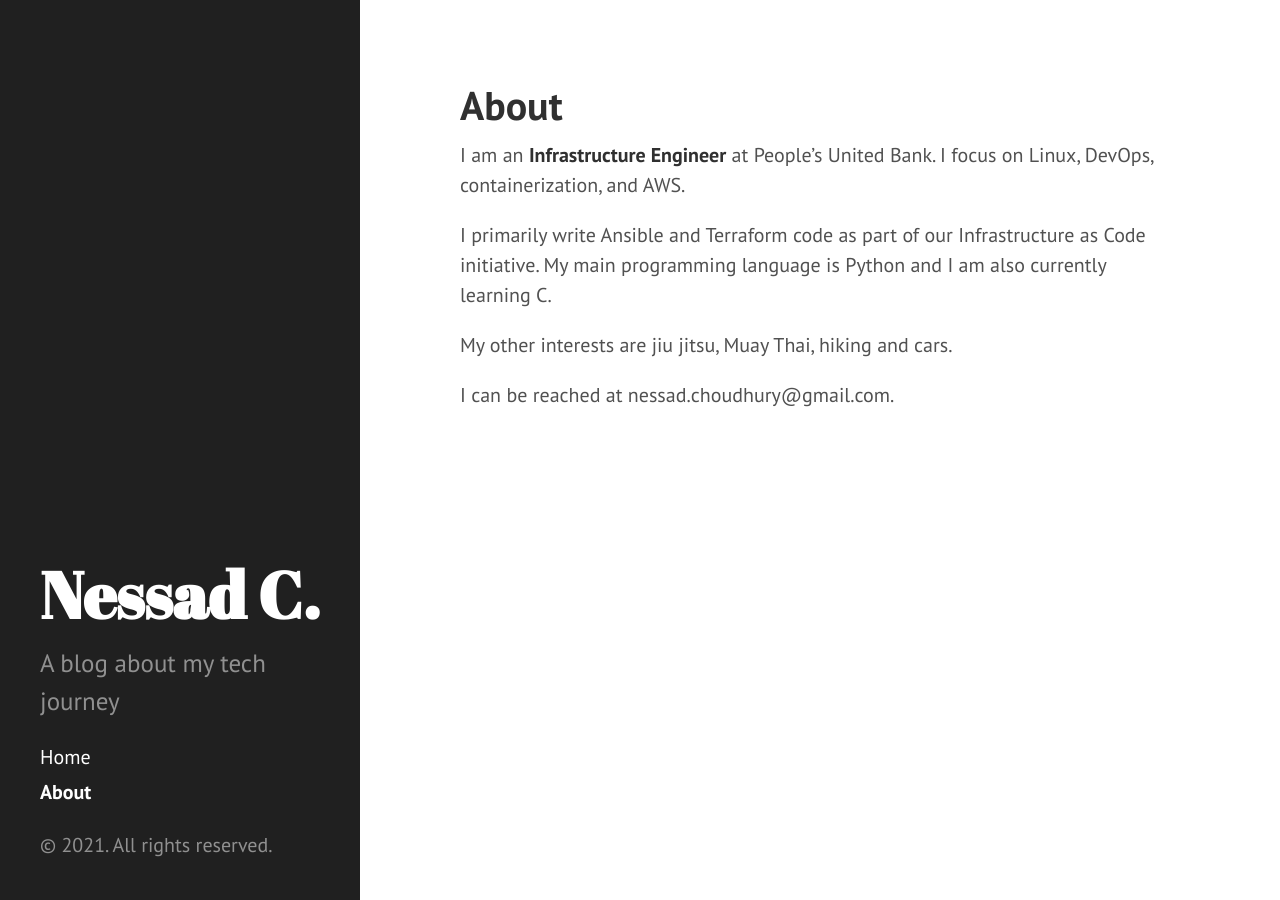
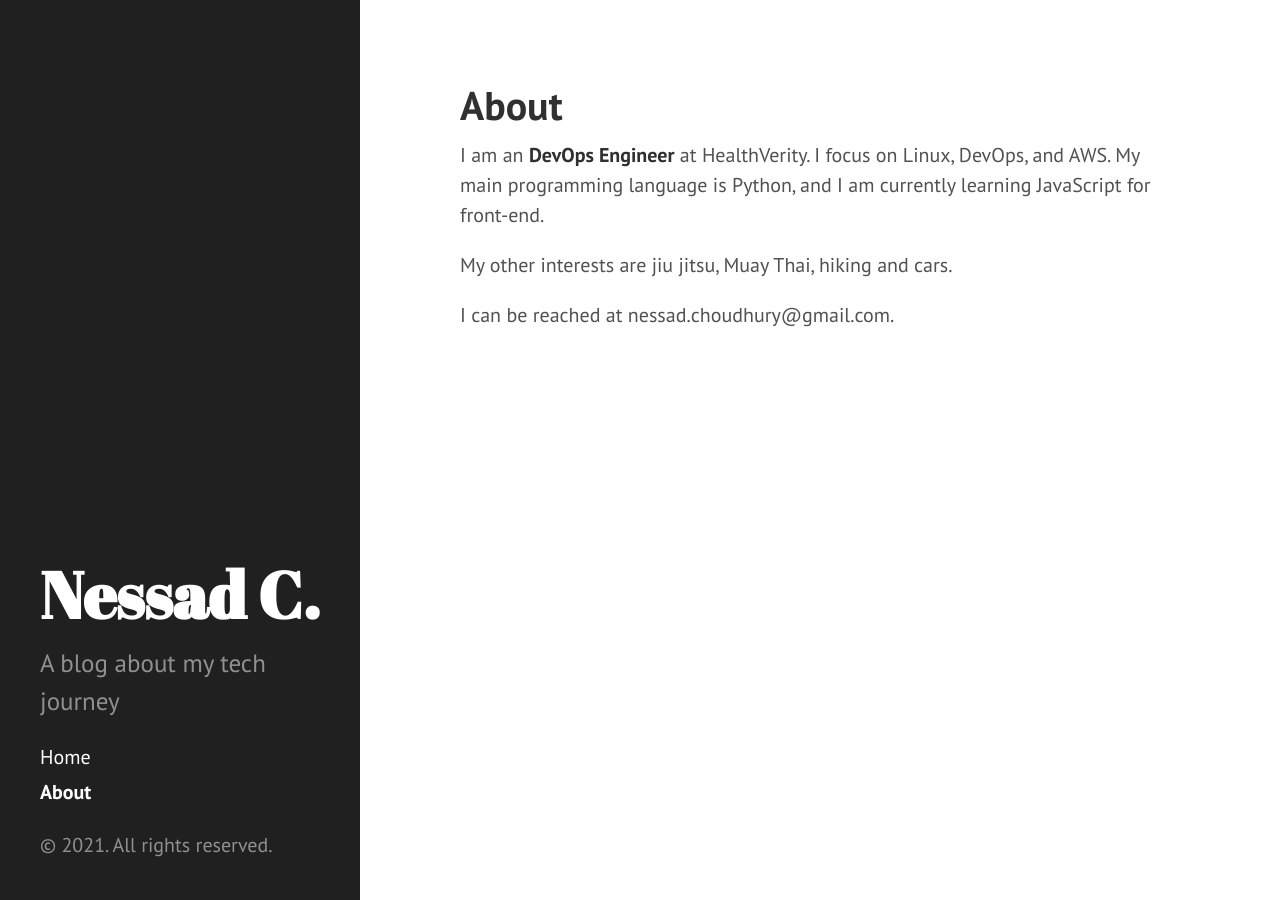
Before and after one commit to nessadc/blog, a Jekyll site: the page built from about.md, in a window 1280 px wide. Built offline with Jekyll 4.4.1, drawn with Linux system fonts in a browser that asks for light colours.

Commit message:
Update job position and about page

```diff
--- a/about.md
+++ b/about.md
@@ -3,9 +3,7 @@ layout: page
 title: About
 ---
 
-I am an **Infrastructure Engineer** at People’s United Bank. I focus on Linux, DevOps, containerization, and AWS.
-
-I primarily write Ansible and Terraform code as part of our Infrastructure as Code initiative.  My main programming language is Python and I am also currently learning C.
+I am an **DevOps Engineer** at HealthVerity. I focus on Linux, DevOps, and AWS. My main programming language is Python, and I am currently learning JavaScript for front-end.
 
 My other interests are jiu jitsu, Muay Thai, hiking and cars.
 
```
